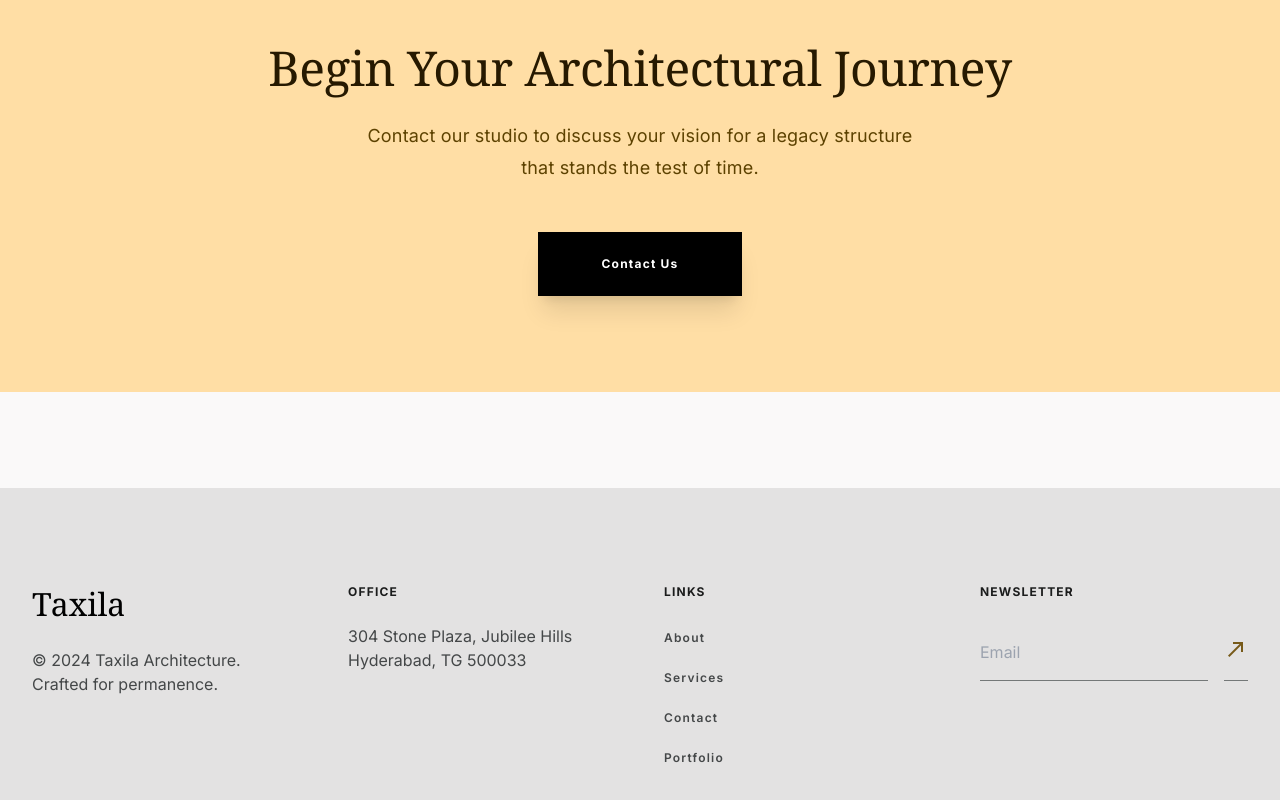
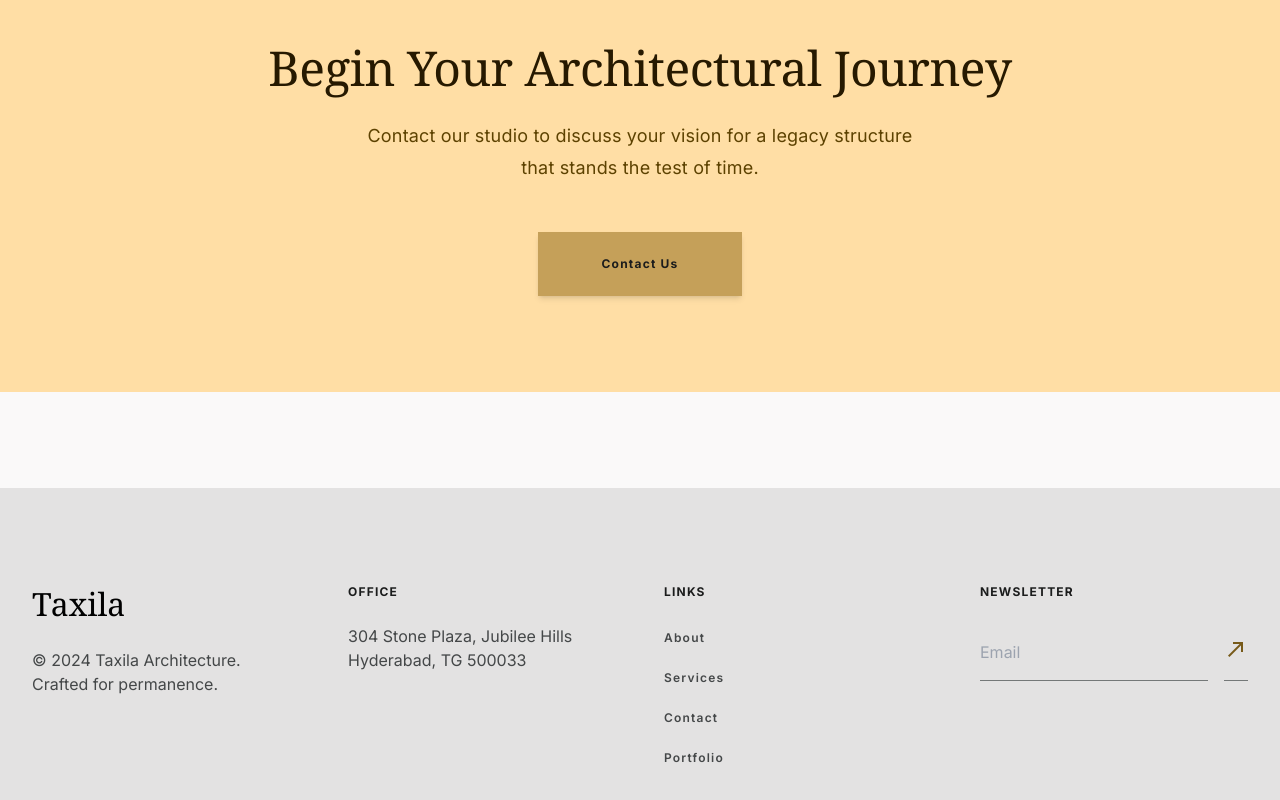
Before and after one commit to SingularRarity/Architecture_Website_Demo, a Next.js app: page / in a window 1280 px wide. Shown: the part 5801-6601 px from the top of the page. Built offline with nearby package versions, Linux system fonts and the light colour scheme.

Commit message:
style(design): FINDING-005 — CTA button uses gold (#C5A059) per DESIGN.md spec, not black

```diff
--- a/src/components/FinalCTA.tsx
+++ b/src/components/FinalCTA.tsx
@@ -8,7 +8,7 @@ export default function FinalCTA() {
         <p className="font-body-lg text-body-lg text-on-secondary-fixed-variant mb-xl max-w-xl mx-auto">
           Contact our studio to discuss your vision for a legacy structure that stands the test of time.
         </p>
-        <button className="bg-primary text-white px-xxl py-md font-label-caps text-label-caps font-bold transition-transform hover:scale-105 shadow-xl">
+        <button className="bg-gold text-on-surface px-xxl py-md font-label-caps text-label-caps font-bold tracking-widest transition-all hover:brightness-90 shadow-md">
           Contact Us
         </button>
       </div>
```
